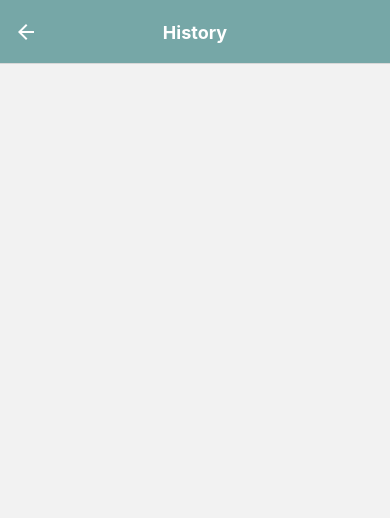
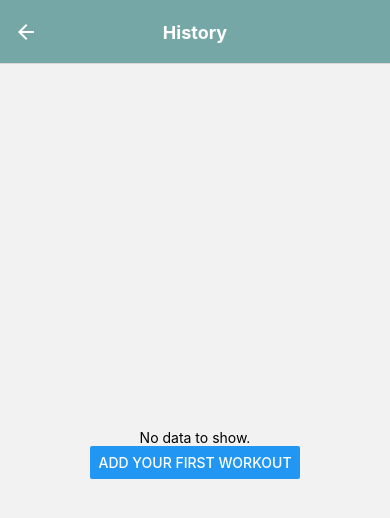
Before and after one commit to kaufi95/TrackFit, a React Native app: screen /History in a window 390 px wide. Shown: the top 518 px of the page. Built offline with nearby package versions, Linux system fonts and the light colour scheme.

Commit message:
added view if no data present

```diff
--- a/screens/HistoryScreen.js
+++ b/screens/HistoryScreen.js
@@ -1,5 +1,5 @@
 import React, { useState, useEffect } from 'react';
-import { StyleSheet, FlatList, View, Text, Pressable, Modal } from 'react-native';
+import { StyleSheet, FlatList, View, Text, Pressable, Button } from 'react-native';
 import moment from 'moment';
 
 import { loadWorkouts } from '../services/WorkoutService';
@@ -58,9 +58,9 @@ const HistoryScreen = ({ navigation }) => {
   };
 
   const renderHistory = () => {
+    if (cardElements.length > 0) {
       return (
         <FlatList
-        //temDimension={100}
           data={cardElements}
           style={styles.list}
           spacing={5}
@@ -68,12 +68,29 @@ const HistoryScreen = ({ navigation }) => {
           keyExtractor={(item, index) => index.toString()}
         />
       );
+    } else {
+      return (
+        <View style={styles.container}>
+          <Text>No data to show.</Text>
+          <Button onPress={() => navigation.navigate('Create a Workout')} title="Add your first workout" />
+        </View>
+      );
+    }
   };
 
   return renderHistory();
 };
 
 const styles = StyleSheet.create({
+  container: {
+    flex: 1,
+    alignItems: 'center',
+    justifyContent: 'center'
+  },
+  lottie: {
+    width: 150,
+    height: 150
+  },
   list: {
     flex: 1,
     marginTop: 20
```
Lines whose indentation alone changed are shown as unchanged.
